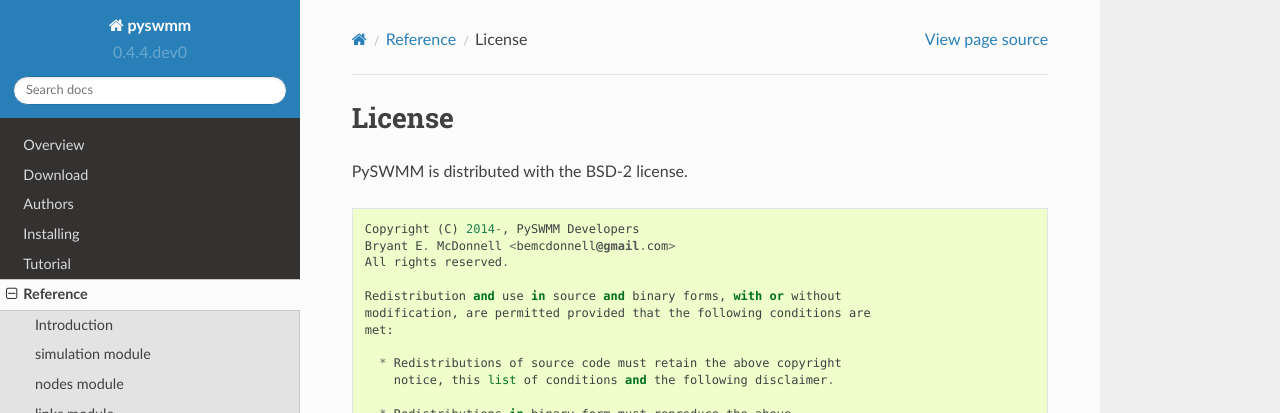
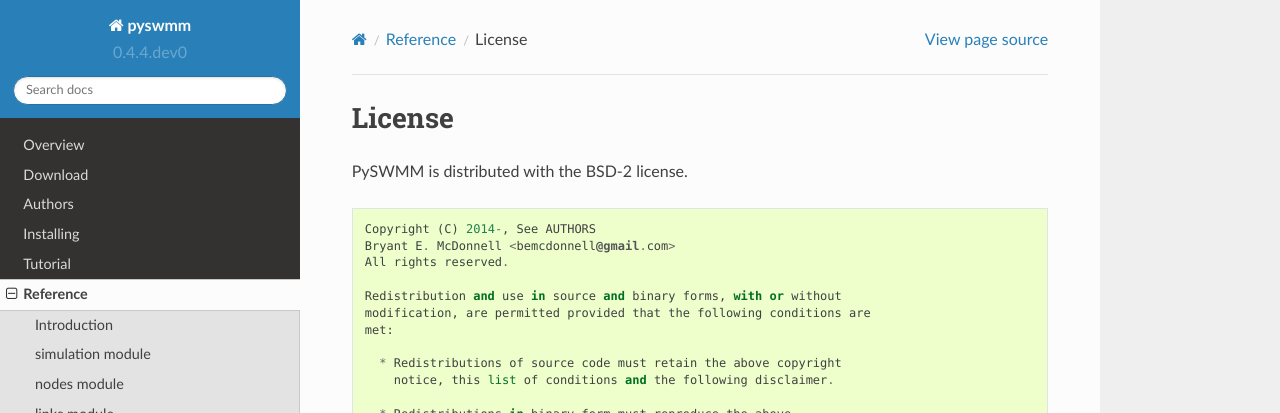
Before and after one commit to pyswmm/pyswmm, a Sphinx documentation site: the page built from docs/source/reference/legal.rst, in a window 1280 px wide. Shown: the top 413 px of the page. Built offline with Sphinx 7.4.7 and the Read the Docs theme 2.0.0, drawn with Linux system fonts in a browser that asks for light colours; pages that are not in the unit, such as notebooks, are missing from menus.

Commit message:
Updated Docs

```diff
--- a/docs/source/authors.rst
+++ b/docs/source/authors.rst
@@ -18,6 +18,7 @@
 - Gonzalo Peña-Castellanos
 - Stephen Roberts
 - Abhiram Mullapudi
+- Katherine Ratliff
 
 
 Authors with Contributions in the Public Domain
--- a/docs/source/reference/legal.rst
+++ b/docs/source/reference/legal.rst
@@ -4,7 +4,7 @@
 
 ::
 
-   Copyright (C) 2014-, PySWMM Developers
+   Copyright (C) 2014-, See AUTHORS
    Bryant E. McDonnell <bemcdonnell@gmail.com>
    All rights reserved.
 
```
